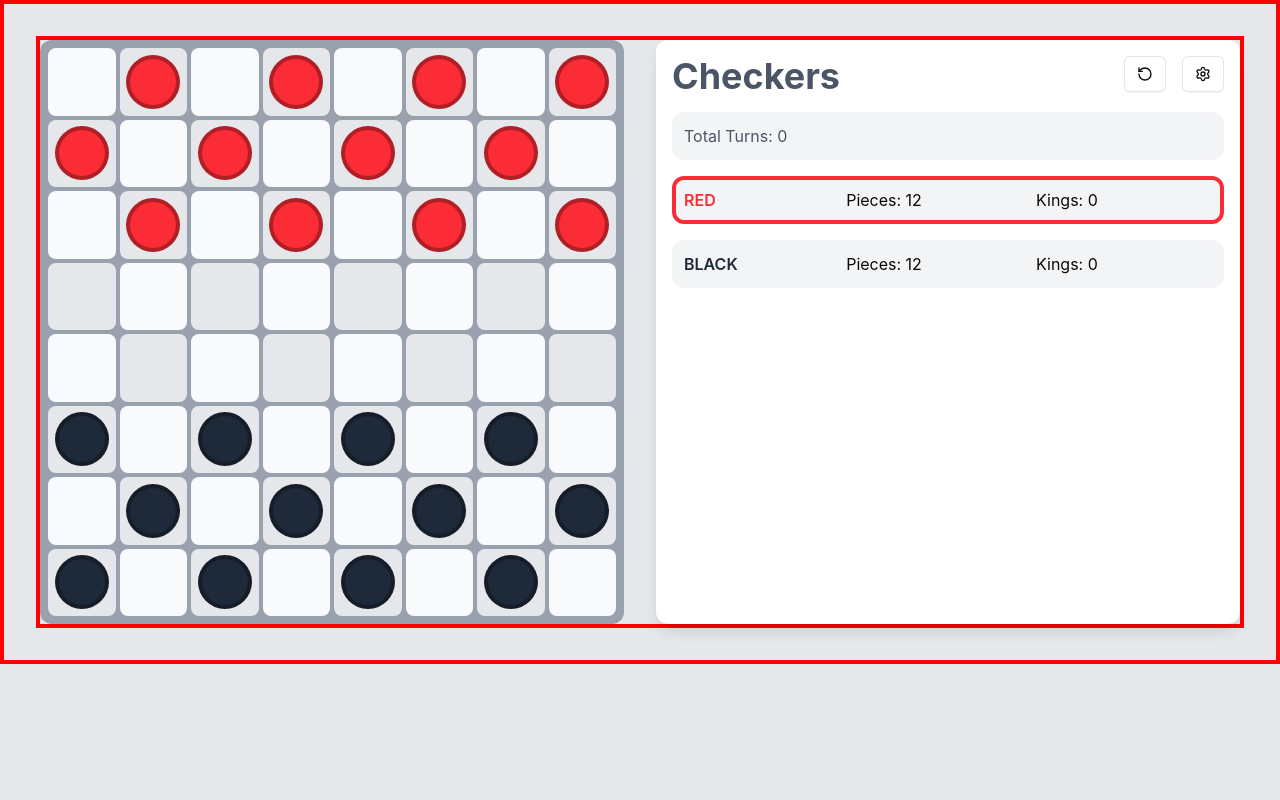
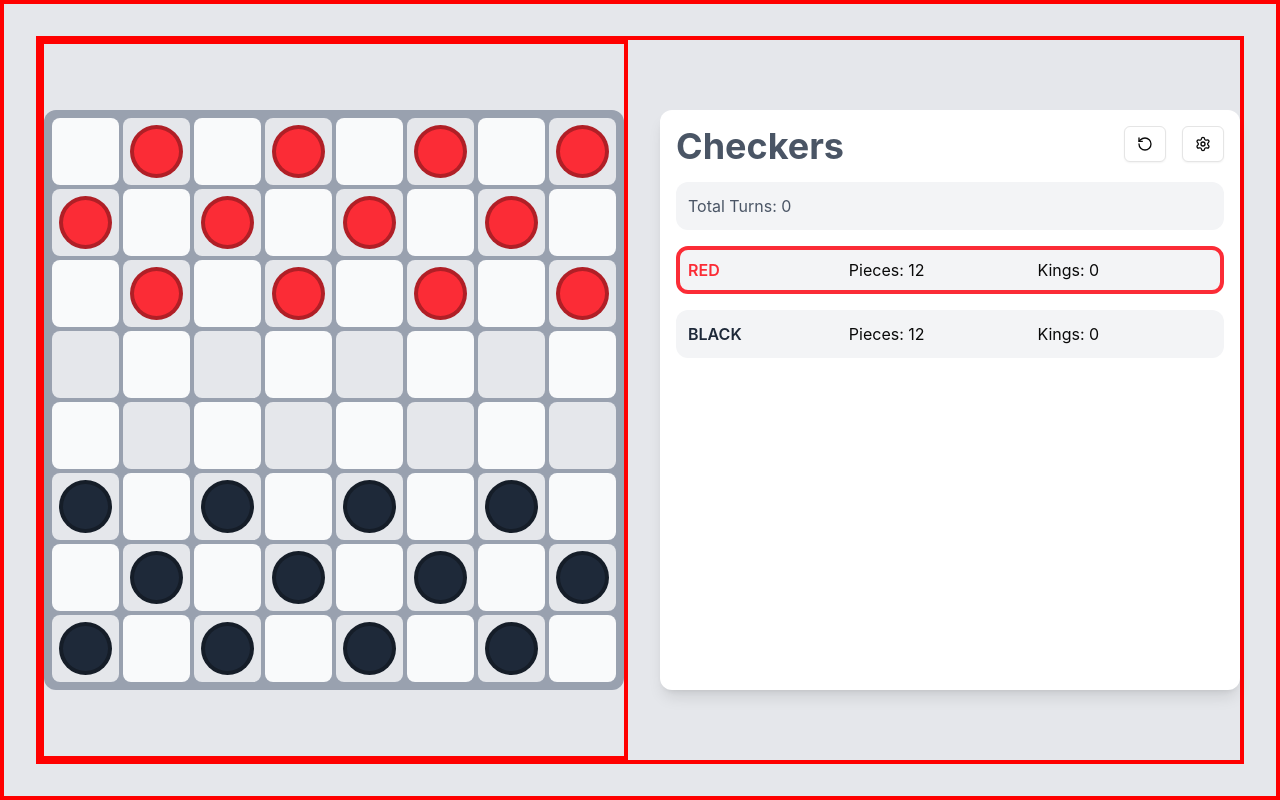
Before and after one commit to chrisknsmn/checkers, a Next.js app: page / in a window 1280 px wide. Built offline with nearby package versions, Linux system fonts and the light colour scheme.

Commit message:
Update page.tsx

```diff
--- a/app/page.tsx
+++ b/app/page.tsx
@@ -6,9 +6,10 @@ import { useGame } from "@/hooks/useGame";
 export default function Home() {
   const { gameState, handleCellClick, handleDragEnd, resetGame } = useGame();
   return (
-    <main className="h-full w-full p-8 b">
+    <main className="h-screen w-full p-8 b">
       <div className="h-full max-w-screen-2xl mx-auto flex flex-col md:flex-row gap-8 b">
-        <div className="flex-1 flex items-start md:items-center justify-center order-2 md:order-1">
+        <div className="flex-1 flex items-center justify-center order-2 md:order-1 b">
+          {/* <div className="flex-1 flex items-start md:items-center justify-center order-2 md:order-1"> */}
           <div className="w-full aspect-square">
             <Board
               gameState={gameState}
@@ -17,7 +18,7 @@ export default function Home() {
             />
           </div>
         </div>
-        <div className="flex-0 md:flex-1 flex items-center justify-center order-1 md:order-2 min-h-1/3">
+        <div className="flex-0 md:flex-1 flex items-center justify-center order-1 md:order-2 min-h-1/8">
           <div className="w-full aspect-auto md:aspect-square h-full md:h-auto">
             <GameStats gameState={gameState} onReset={resetGame} />
           </div>
```
